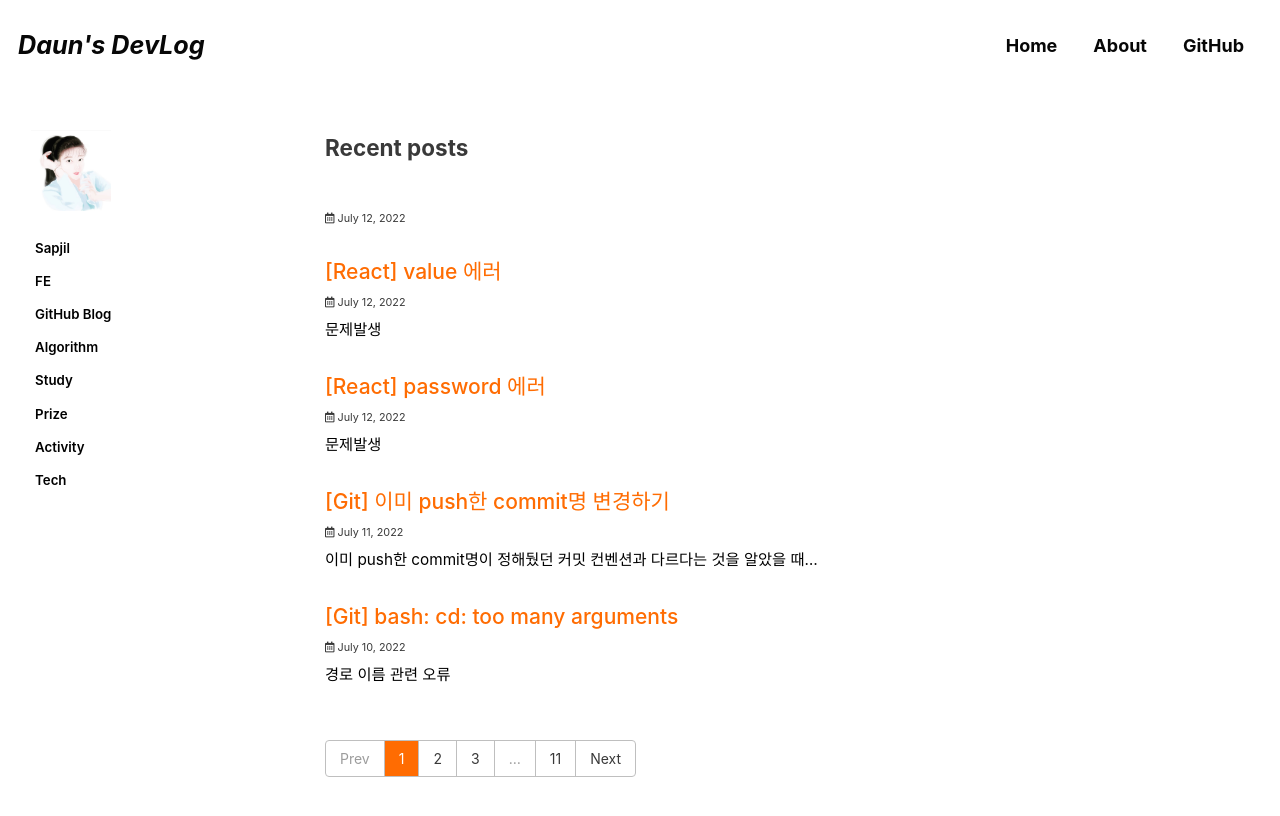
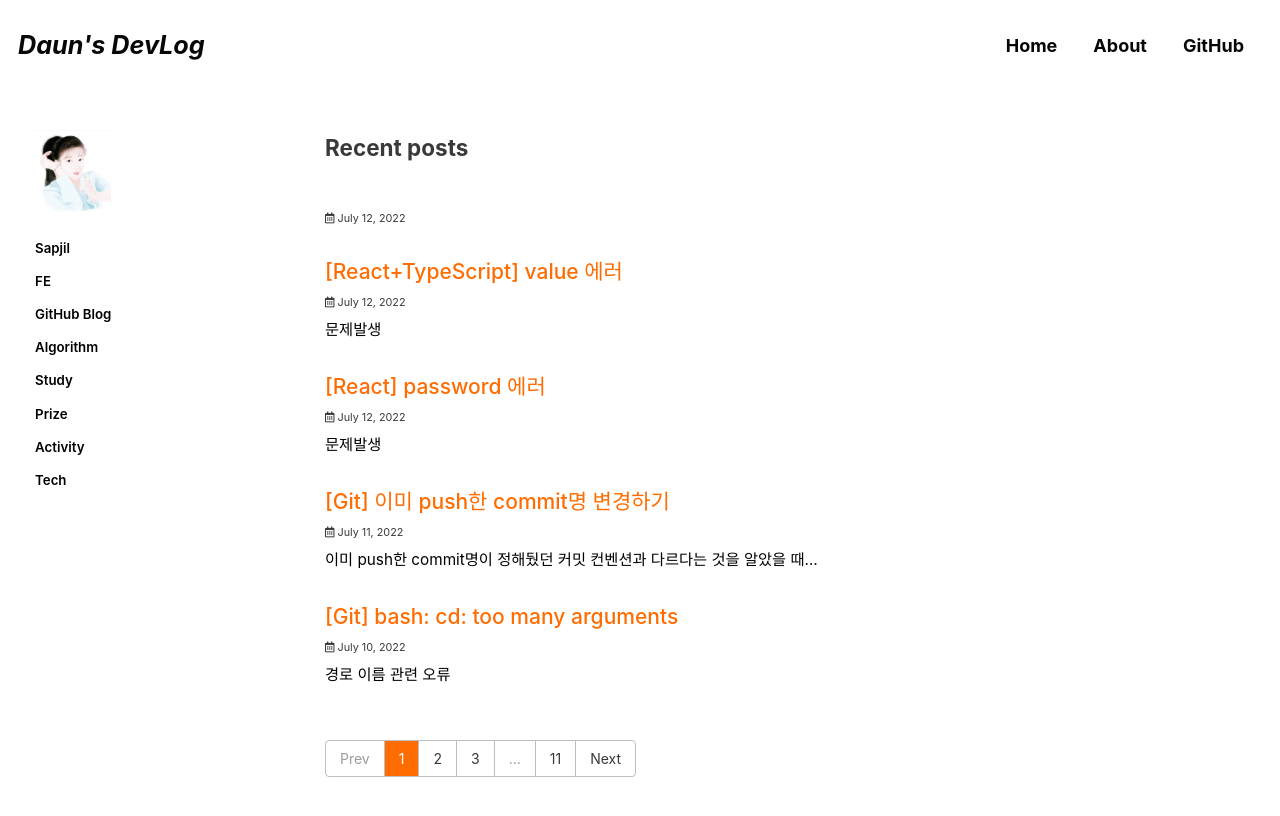
Before and after one commit to DAUN3046/DAUN3046.github.io, a Jekyll site: the page built from index.html, in a window 1280 px wide and 900 px high. Shown: the top 816 px of the window. Built offline with Jekyll 4.4.1, drawn with Linux system fonts in a browser that asks for light colours; cached includes are drawn as plain includes; some web fonts are replaced; the list of posts is cut into pages by our own code.

Commit message:
Update 2022-07-12-valueerror.md

```diff
--- a/_posts/2022-07-12-valueerror.md
+++ b/_posts/2022-07-12-valueerror.md
@@ -1,10 +1,10 @@
 ---
-title: "[React] value 에러"
+title: "[React+TypeScript] value 에러"
 excerpt:
 categories:
   - Sapjil
 tags:
-  - [Sapjil, React]
+  - [Sapjil, React, TypeScript]
 
 permalink: /sapjil/220712valueerror/
 
```
